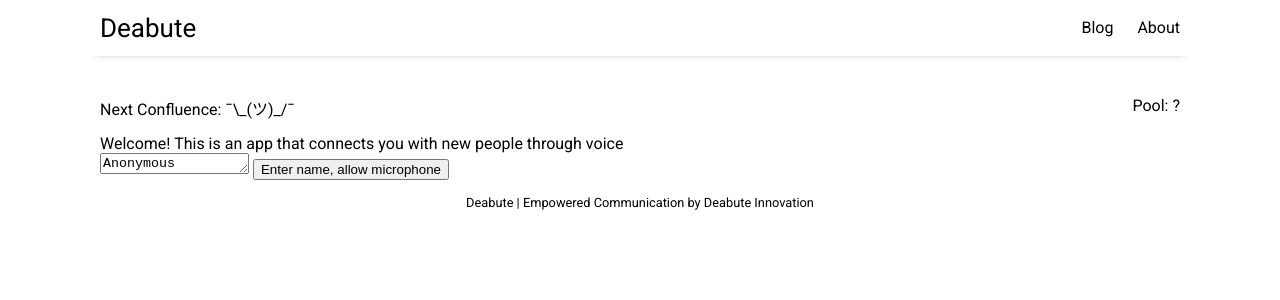
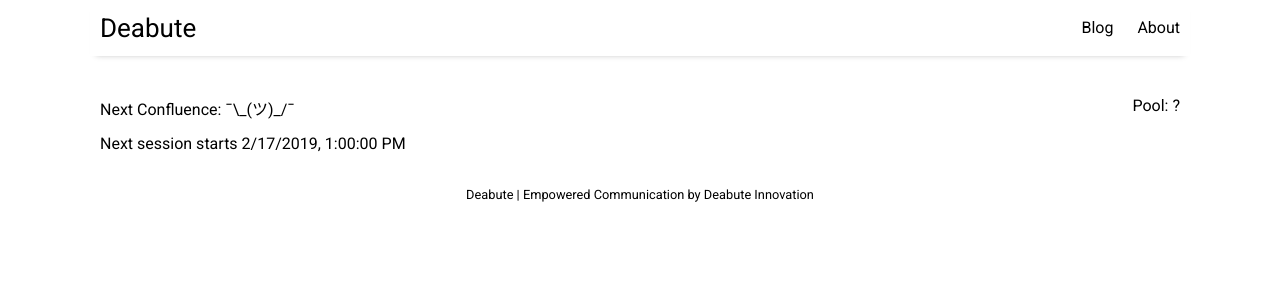
Before and after one commit to Deabute/deabute.com, a Jekyll site: the page built from chat.html, in a window 1280 px wide. Shown: the top 300 px of the page. Built offline with Jekyll 4.4.1, drawn with Linux system fonts in a browser that asks for light colours; nearby versions of some CDN libraries; part of the change alters nothing that is shown.

Commit message:
Fix after friday window timing issue

```diff
--- a/assets/js/chat.js
+++ b/assets/js/chat.js
@@ -347,8 +347,8 @@ var persistence = {
 
 var DEBUG_TIME = 6;
 var serviceTime = {
-    START: [5, 16],
-    END: [5, 22],
+    START: [0, 13],
+    END: [0, 14],
     countDown: DEBUG_TIME,
     box: document.getElementById('timebox'),
     WINDOW: document.getElementById('serviceWindow').innerHTML,
@@ -363,14 +363,16 @@ var serviceTime = {
             startTime.setHours(serviceTime.START[1], 0, 0, 0);
             endTime.setDate(dateNow + (serviceTime.END[0] - dayNow));
             endTime.setHours(serviceTime.END[1], 0, 0, 0);
-            if(startTime.getTime() < timeNow){
-                if (endTime.getTime() > timeNow){ return false; }
-                else { return startTime; }
+            if(startTime.getTime() > timeNow){                   // if start is in future
+                var lastEndTime = endTime.getTime(endTime.getDate() - 7);
+                if (lastEndTime > timeNow){ return startTime; }  // if last window ending is in past, outside of window
+            } else {                                             // if start time is in past
+                if(endTime.getTime() < timeNow){                 // if this window ending has passed, outside of window
+                    startTime.setDate(startTime.getDate() + 7);  // set start date to next week
+                    return startTime;
+                }
             }
-            var startDate = startTime.getDate();
-            startTime.setDate(startDate + 7);
-            return startTime;
-        } else { return false; }
+        } return false; // default case is to show within window
     },
     check: function(confirmation, onConfluence){
         setTimeout(function nextSecond(){
--- a/chat.html
+++ b/chat.html
@@ -28,10 +28,10 @@ title:
     <p id='host'>{{ site.url }}</p>
 {% if jekyll.environment == "production" %}
     <p id=socketserver>{{ site.socketserver }}</p>
-    <p id=serviceWindow>f</p>
+    <p id=serviceWindow>t</p>
 {% else %}
     <p id="socketserver">ws://{{ site.host }}:3000</p>
-    <p id=serviceWindow>f</p>
+    <p id=serviceWindow>t</p>
 {% endif %}
 </div>
 <audio id="mediaStream" autoplay> unsuported </audio>
```
